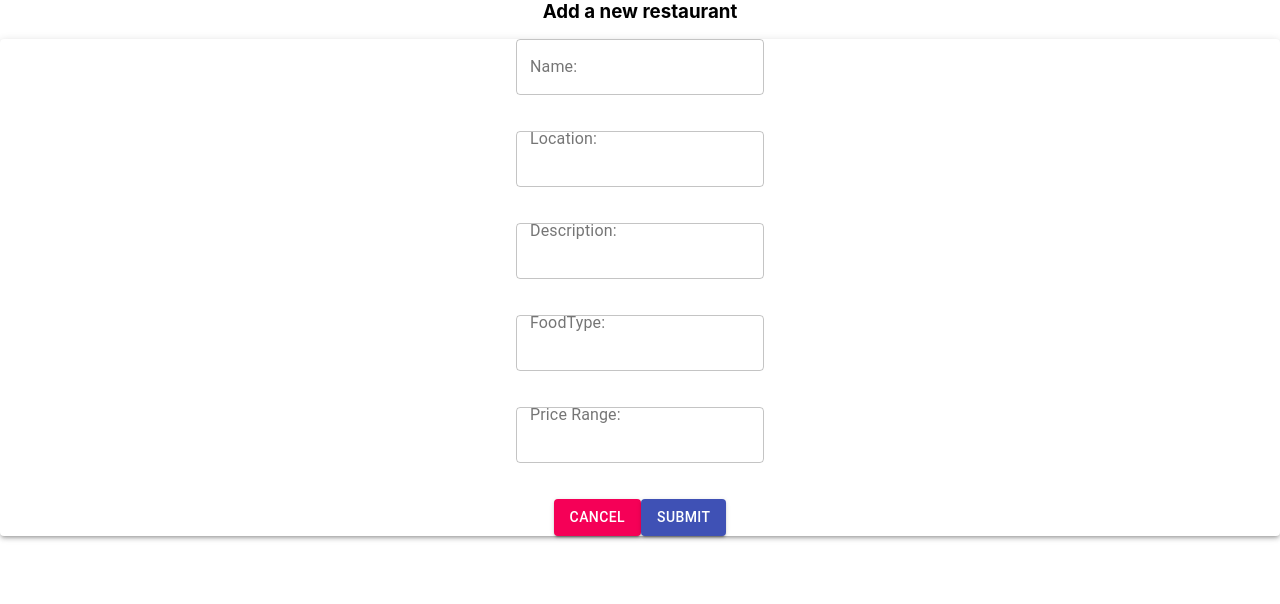
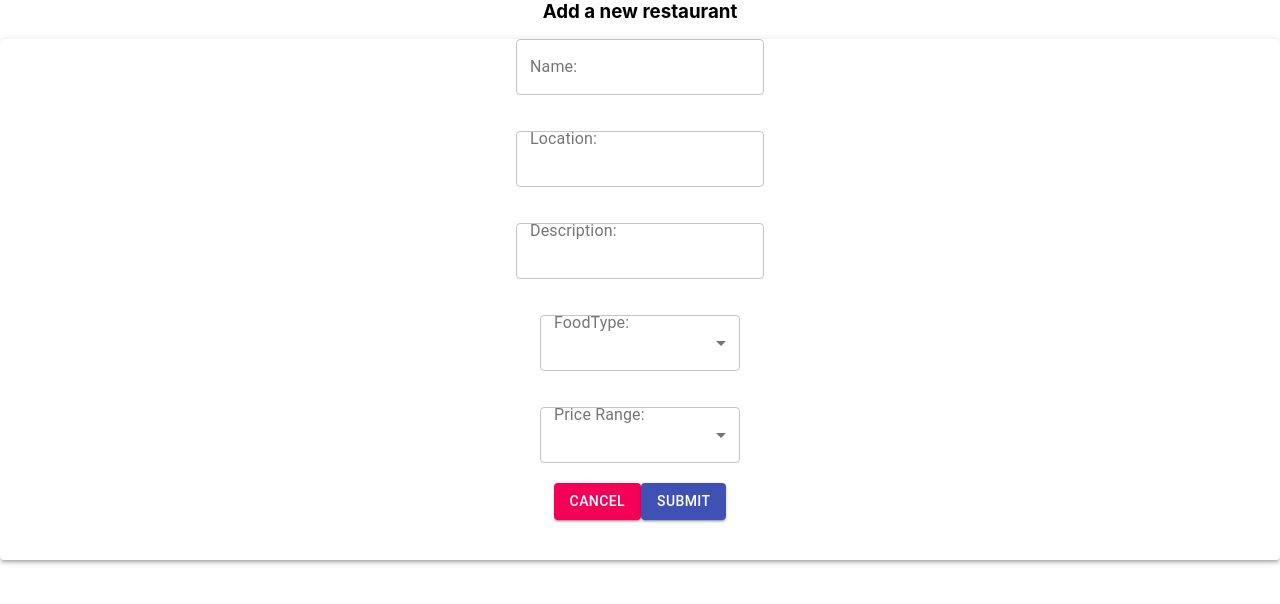
Before and after one commit to cbaermann/RestaurantLogger, a React (Create React App) app in the folder RestaurantLogger/client/: page /new in a window 1280 px wide. Shown: the top 604 px of the page. Built offline with nearby package versions, Linux system fonts and the light colour scheme.

Commit message:
dropdown for foodType and priceRange

```diff
--- a/RestaurantLogger/client/src/components/RestaurantForm.jsx
+++ b/RestaurantLogger/client/src/components/RestaurantForm.jsx
@@ -4,7 +4,9 @@ import { Button,
         Paper,
         FormControl,
         InputLabel,
-        OutlinedInput
+        OutlinedInput,
+        Select,
+        MenuItem
 } from '@material-ui/core';
 
 const styles = {
@@ -16,6 +18,13 @@ const styles = {
     },
     topInput: {
         marginTop: "1rem"
+    },
+    foodTypeWidth: {
+        width: "200px",
+    },
+    priceRangeWidth: {
+        marginTop: "1rem",
+        width: "200px"
     }
 }
 
@@ -63,22 +72,42 @@ export default props => {
                         name="description" value={description}
                         onChange={(e)=>{setDescription(e.target.value) }}/>
                 </FormControl><br/>
-                <FormControl variant="outlined" style={styles.input}>
+                <FormControl variant="outlined" style={styles.input} style={styles.foodTypeWidth}>
                     <InputLabel>FoodType:</InputLabel><br/>
-                    <OutlinedInput
+                    <Select name="foodType" value={foodType}
+                        onChange={(e)=>{setFoodType(e.target.value)}}>
+                            <MenuItem value={"American"}>American</MenuItem>
+                            <MenuItem value={"Bar"}>Bar</MenuItem>
+                            <MenuItem value={"Chinese"}>Chinese</MenuItem>
+                            <MenuItem value={"Fusion"}>Fusion</MenuItem>
+                            <MenuItem value={"Indian"}>Indian</MenuItem>
+                            <MenuItem value={"Italian"}>Italian</MenuItem>
+                            <MenuItem value={"Mexican"}>Mexican</MenuItem>
+                            <MenuItem value={"Seafood"}>Seafood</MenuItem>
+                            <MenuItem value={"Thai"}>Thai</MenuItem>
+                            <MenuItem value={"Tun Tavern"}>Tun Tavern</MenuItem>
+                    </Select>
+                    {/* <OutlinedInput
                         type="text"
                         name="foodType" value={foodType}
-                        onChange={(e)=>{setFoodType(e.target.value) }}/>
+                        onChange={(e)=>{setFoodType(e.target.value) }}/> */}
                 </FormControl><br/>
-                <FormControl variant="outlined" style={styles.input}>
+                <FormControl variant="outlined" style={styles.input} style={styles.priceRangeWidth}>
                     <InputLabel>Price Range:</InputLabel><br/>
-                    <OutlinedInput
+
+                    <Select name="priceRange" value={priceRange}
+                        onChange={(e)=>setPriceRange(e.target.value)}>
+                        <MenuItem value={"Cheap"}>Cheap</MenuItem>
+                        <MenuItem value={"Average"}>Average</MenuItem>
+                        <MenuItem value={"Expensive"}>Expensive</MenuItem>
+                    </Select>
+                    {/* <OutlinedInput
                         type="text"
                         name="priceRange" value={priceRange}
-                        onChange={(e)=>{setPriceRange(e.target.value) }}/>
+                        onChange={(e)=>{setPriceRange(e.target.value) }}/> */}
                 </FormControl><br/><br/>
                 <Button color="secondary" variant="contained" onClick={onClickHandler}>Cancel</Button>
-                <Button type="submit" variant="contained" color="primary">Submit</Button>
+                <Button type="submit" variant="contained" color="primary">Submit</Button><br/><br/><br/>
 
             </form>
         </Paper>
```
